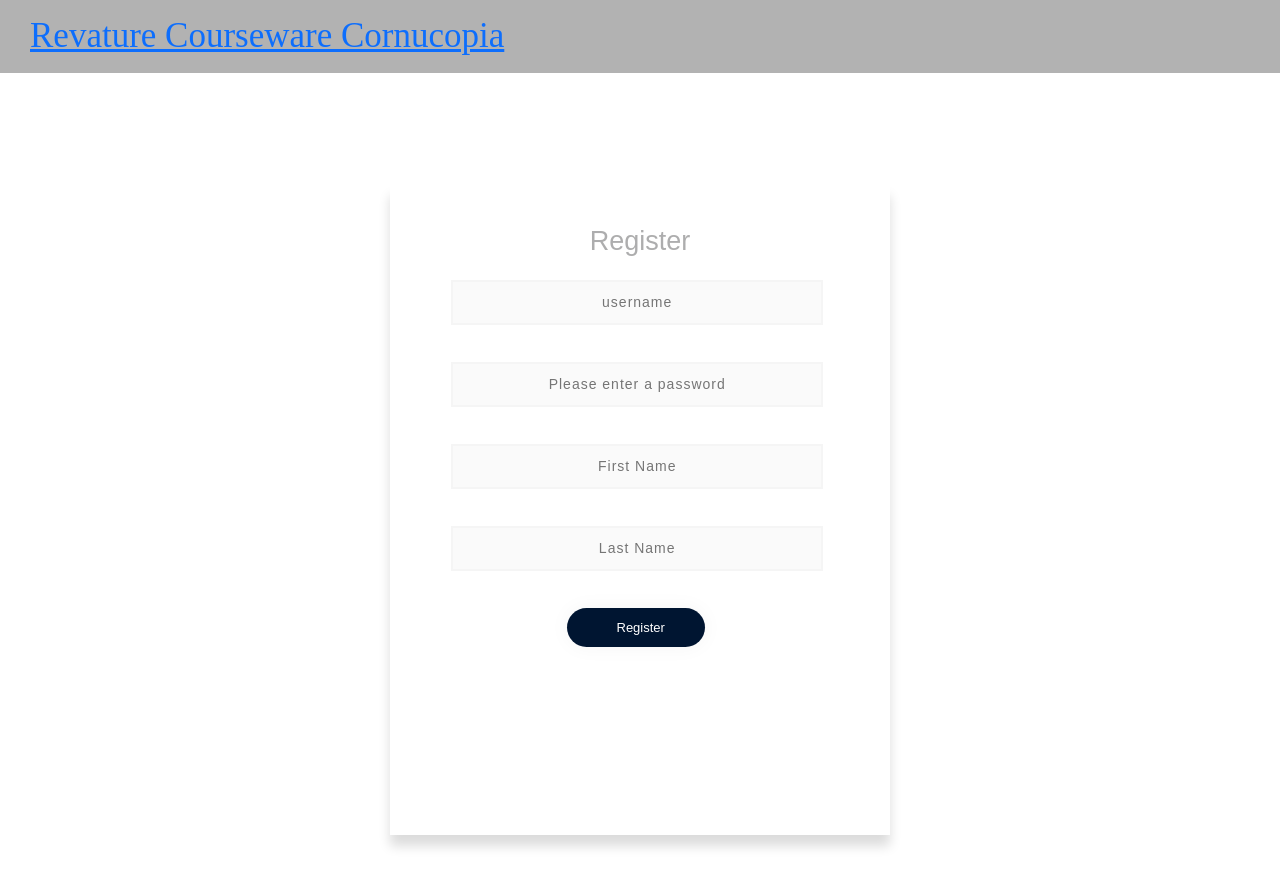
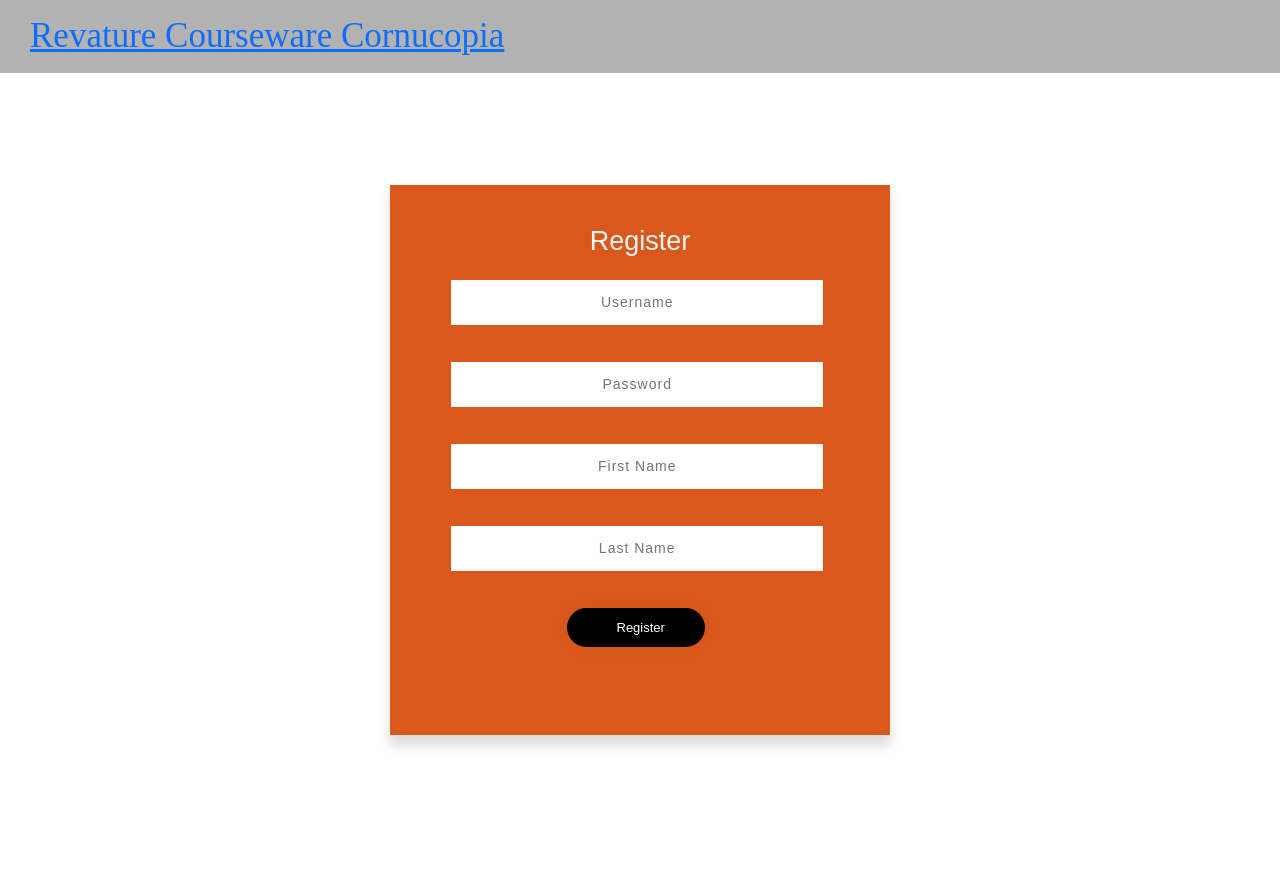
Before and after one commit to angeldep144/RCC-frontend, an Angular app: page /register in a window 1280 px wide. Shown: the top 886 px of the page. After the commit the page ends 847 px from the top, so only its background shows below. Built offline with nearby package versions, Linux system fonts and the light colour scheme; a web font is replaced by a local one.

Commit message:
register function in type script

```diff
--- a/src/app/pages/register/register.component.css
+++ b/src/app/pages/register/register.component.css
@@ -25,9 +25,9 @@ h1{
 
 
 .content {
-    background-color: #FFFFFF;
+    background-color: #da581c;
     width: 500px;
-    height: 650px;
+    height: 550px;
     margin: 7em auto;
     border-radius: 0px;
     box-shadow: 0px 11px 11px rgba(0, 0, 0, 0.14);
@@ -35,7 +35,7 @@ h1{
 
 .register-title {
     padding-top: 40px;
-    color: rgba(0, 0, 2, 0.322);
+    color: whitesmoke;
     font-family: 'Ubuntu', sans-serif;
     font-weight: lighter;
     font-size: 27px;
@@ -46,16 +46,15 @@ h1{
 .un {
 width: 76%;
 color: rgb(38, 50, 56);
-
 font-size: 14px;
 letter-spacing: 1px;
-background: rgba(136, 126, 126, 0.04);
+background: white;
 padding: 10px;
 border: none;
 border-radius: 0px;
 outline: none;
 box-sizing: border-box;
-border: 2px solid rgba(0, 0, 0, 0.02);
+border: 2px solid white;
 margin-bottom: 50px;
 margin-left: 56px;
 text-align: center;
@@ -105,7 +104,7 @@ font-family: 'Ubuntu', sans-serif;
   cursor: pointer;
     border-radius: 5em;
     color: #fff;
-    background: linear-gradient(to right, #001531, #001531);
+    background: black;
     border: 0;
     padding-left: 50px;
     padding-right: 40px;
--- a/src/app/pages/register/register.component.html
+++ b/src/app/pages/register/register.component.html
@@ -5,10 +5,10 @@
 <form (submit)="registerUser()" class="form1">
     <div class="err" *ngIf="errMessage">{{errMessage}}</div>
     <div class="form-item">
-        <input type="text" id="username" class="un " name="username"  placeholder="username" [(ngModel)]="usernameInput">
+        <input type="text" id="username" class="un " name="username"  placeholder="Username" [(ngModel)]="usernameInput">
     </div>
     <div class="form-item">
-        <input type="password" id="password" class="un " name="password" [(ngModel)]="passwordInput" placeholder="Please enter a password">
+        <input type="password" id="password" class="un " name="password" [(ngModel)]="passwordInput" placeholder="Password">
     </div>
     <div class="form-item">
         <input type="text" id="firstname" class="un " name="firstName" [(ngModel)]="firstNameInput" placeholder="First Name">
--- a/src/app/pages/register/register.component.ts
+++ b/src/app/pages/register/register.component.ts
@@ -12,6 +12,8 @@ export class RegisterComponent implements OnInit {
   passwordInput: string = "";
   firstNameInput: string = "";
   lastNameInput: string = "";
+  apiServ: any;
+  router: any;
 
 
   constructor() { }
@@ -20,6 +22,22 @@ export class RegisterComponent implements OnInit {
   }
 
   registerUser(){
+    let formData:FormData = new FormData();
+    formData.append("username", (this.usernameInput));
+    formData.append("password", (this.passwordInput));
+    formData.append("user_first_name", (this.firstNameInput));
+    formData.append("user_last_name", (this.lastNameInput));
+
+    this.apiServ.register(formData).subscribe({next: (responseBody: { data: any; }) => {
+      console.log("this is reponse")
+      console.log(responseBody);
+      if(responseBody.data){
+        this.router.navigate(["../"]);
+      }
+    },
+    error: (badRequest: { error: { response: string; }; }) => {
+      this.errMessage = badRequest.error.response;
+    }})
 
   }
 
```
